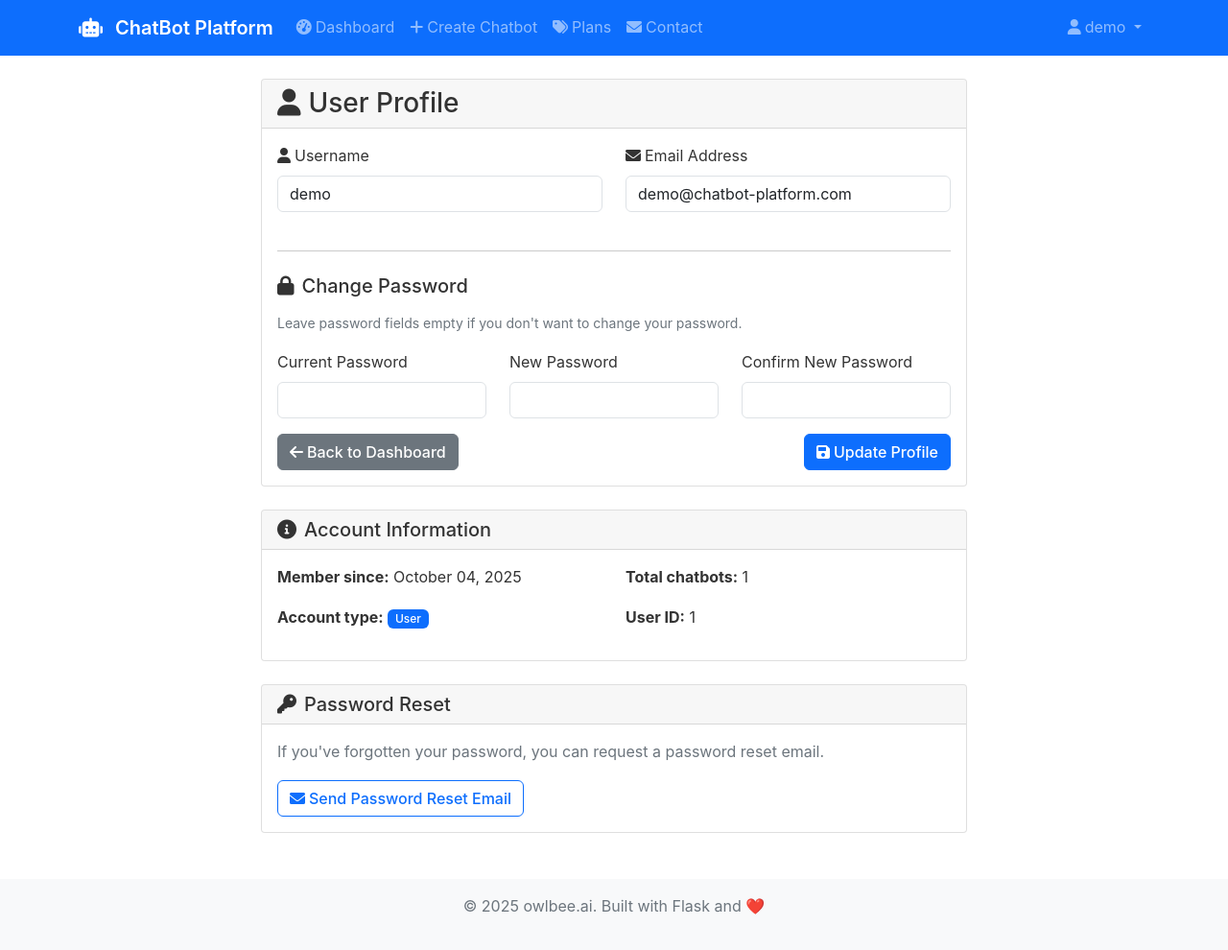
After one commit to hifarrer/chatbot-platform, a Flask app: page /profile in a window 1280 px wide. The commit adds this page. Shown: the whole page at 96% size. Run offline with Flask 3, Linux system fonts and the light colour scheme; a user stored in the database is signed in; data comes from the database, SQL or seed files in the repository; some libraries are stand-ins or nearby versions.

Commit message:
user profile

```diff
--- a/app.py
+++ b/app.py
@@ -409,10 +409,10 @@ def create_app():
     render_disk_path = os.environ.get('RENDER_DISK_PATH', '/uploads')
     if os.path.exists(render_disk_path):
         app.config['UPLOAD_FOLDER'] = render_disk_path
-        print(f"✅ Using Render disk: {render_disk_path}")
+        print(f"Using Render disk: {render_disk_path}")
     else:
         app.config['UPLOAD_FOLDER'] = 'uploads'
-        print(f"⚠️  Render disk not found at {render_disk_path}, using local: uploads")
+        print(f"WARNING: Render disk not found at {render_disk_path}, using local: uploads")
     app.config['MAX_CONTENT_LENGTH'] = 16 * 1024 * 1024  # 16MB max file size
 
     # Create upload directory if it doesn't exist
@@ -750,6 +750,72 @@ Best regards,
                              user_plan=current_user.user_plan,
                              current_chatbot_count=current_chatbot_count,
                              remaining_chatbots=remaining_chatbots)
+
+    @app.route('/profile', methods=['GET', 'POST'])
+    @login_required
+    def profile():
+        if request.method == 'POST':
+            # Handle profile updates
+            username = request.form.get('username', '').strip()
+            email = request.form.get('email', '').strip()
+            current_password = request.form.get('current_password', '').strip()
+            new_password = request.form.get('new_password', '').strip()
+            confirm_password = request.form.get('confirm_password', '').strip()
+
+            # Validate required fields
+            if not username or not email:
+                flash('Username and email are required.', 'error')
+                return render_template('profile.html')
+
+            # Check if username is already taken by another user
+            existing_user = User.query.filter(User.username == username, User.id != current_user.id).first()
+            if existing_user:
+                flash('Username is already taken.', 'error')
+                return render_template('profile.html')
+
+            # Check if email is already taken by another user
+            existing_email = User.query.filter(User.email == email, User.id != current_user.id).first()
+            if existing_email:
+                flash('Email is already taken.', 'error')
+                return render_template('profile.html')
+
+            # Update basic profile info
+            current_user.username = username
+            current_user.email = email
+
+            # Handle password change if provided
+            if new_password:
+                if not current_password:
+                    flash('Current password is required to change password.', 'error')
+                    return render_template('profile.html')
+
+                # Verify current password
+                if not check_password_hash(current_user.password_hash, current_password):
+                    flash('Current password is incorrect.', 'error')
+                    return render_template('profile.html')
+
+                if new_password != confirm_password:
+                    flash('New passwords do not match.', 'error')
+                    return render_template('profile.html')
+
+                if len(new_password) < 6:
+                    flash('New password must be at least 6 characters long.', 'error')
+                    return render_template('profile.html')
+
+                # Update password
+                current_user.password_hash = generate_password_hash(new_password)
+                flash('Password updated successfully.', 'success')
+
+            try:
+                db.session.commit()
+                flash('Profile updated successfully.', 'success')
+                return redirect(url_for('profile'))
+            except Exception as e:
+                db.session.rollback()
+                flash(f'Failed to update profile. Please try again. Error: {str(e)}', 'error')
+                return render_template('profile.html')
+
+        return render_template('profile.html')
 
     @app.route('/create_chatbot', methods=['GET', 'POST'])
     @login_required
--- a/templates/base.html
+++ b/templates/base.html
@@ -61,6 +61,10 @@
                                 <i class="fas fa-user me-1"></i>{{ current_user.username }}
                             </a>
                             <ul class="dropdown-menu">
+                                <li><a class="dropdown-item" href="{{ url_for('profile') }}">
+                                    <i class="fas fa-user-edit me-1"></i>Profile
+                                </a></li>
+                                <li><hr class="dropdown-divider"></li>
                                 <li><a class="dropdown-item" href="{{ url_for('logout') }}">
                                     <i class="fas fa-sign-out-alt me-1"></i>Logout
                                 </a></li>
--- /dev/null
+++ b/templates/profile.html
@@ -0,0 +1,166 @@
+{% extends "base.html" %}
+
+{% block title %}Profile - {{ site_settings.site_title if site_settings else 'owlbee.ai' }}{% endblock %}
+
+{% block content %}
+<div class="row justify-content-center">
+    <div class="col-md-8">
+        <div class="card">
+            <div class="card-header">
+                <h3 class="card-title mb-0">
+                    <i class="fas fa-user me-2"></i>User Profile
+                </h3>
+            </div>
+            <div class="card-body">
+                <form method="POST">
+                    <div class="row">
+                        <div class="col-md-6">
+                            <div class="mb-3">
+                                <label for="username" class="form-label">
+                                    <i class="fas fa-user me-1"></i>Username
+                                </label>
+                                <input type="text" class="form-control" id="username" name="username"
+                                       value="{{ current_user.username }}" required>
+                            </div>
+                        </div>
+                        <div class="col-md-6">
+                            <div class="mb-3">
+                                <label for="email" class="form-label">
+                                    <i class="fas fa-envelope me-1"></i>Email Address
+                                </label>
+                                <input type="email" class="form-control" id="email" name="email"
+                                       value="{{ current_user.email }}" required>
+                            </div>
+                        </div>
+                    </div>
+
+                    <hr class="my-4">
+                    <h5 class="mb-3">
+                        <i class="fas fa-lock me-2"></i>Change Password
+                    </h5>
+                    <p class="text-muted small">Leave password fields empty if you don't want to change your password.</p>
+
+                    <div class="row">
+                        <div class="col-md-4">
+                            <div class="mb-3">
+                                <label for="current_password" class="form-label">Current Password</label>
+                                <input type="password" class="form-control" id="current_password" name="current_password">
+                            </div>
+                        </div>
+                        <div class="col-md-4">
+                            <div class="mb-3">
+                                <label for="new_password" class="form-label">New Password</label>
+                                <input type="password" class="form-control" id="new_password" name="new_password"
+                                       minlength="6">
+                            </div>
+                        </div>
+                        <div class="col-md-4">
+                            <div class="mb-3">
+                                <label for="confirm_password" class="form-label">Confirm New Password</label>
+                                <input type="password" class="form-control" id="confirm_password" name="confirm_password"
+                                       minlength="6">
+                            </div>
+                        </div>
+                    </div>
+
+                    <div class="d-flex justify-content-between">
+                        <a href="{{ url_for('dashboard') }}" class="btn btn-secondary">
+                            <i class="fas fa-arrow-left me-1"></i>Back to Dashboard
+                        </a>
+                        <button type="submit" class="btn btn-primary">
+                            <i class="fas fa-save me-1"></i>Update Profile
+                        </button>
+                    </div>
+                </form>
+            </div>
+        </div>
+
+        <!-- Account Information Card -->
+        <div class="card mt-4">
+            <div class="card-header">
+                <h5 class="card-title mb-0">
+                    <i class="fas fa-info-circle me-2"></i>Account Information
+                </h5>
+            </div>
+            <div class="card-body">
+                <div class="row">
+                    <div class="col-md-6">
+                        <p><strong>Member since:</strong> {{ current_user.created_at.strftime('%B %d, %Y') }}</p>
+                        <p><strong>Account type:</strong>
+                            {% if current_user.is_admin %}
+                                <span class="badge bg-danger">Administrator</span>
+                            {% else %}
+                                <span class="badge bg-primary">User</span>
+                            {% endif %}
+                        </p>
+                    </div>
+                    <div class="col-md-6">
+                        <p><strong>Total chatbots:</strong> {{ current_user.chatbots|length }}</p>
+                        <p><strong>User ID:</strong> {{ current_user.id }}</p>
+                    </div>
+                </div>
+            </div>
+        </div>
+
+        <!-- Password Reset Card -->
+        <div class="card mt-4">
+            <div class="card-header">
+                <h5 class="card-title mb-0">
+                    <i class="fas fa-key me-2"></i>Password Reset
+                </h5>
+            </div>
+            <div class="card-body">
+                <p class="text-muted">If you've forgotten your password, you can request a password reset email.</p>
+                <a href="{{ url_for('forgot_password') }}" class="btn btn-outline-primary">
+                    <i class="fas fa-envelope me-1"></i>Send Password Reset Email
+                </a>
+            </div>
+        </div>
+    </div>
+</div>
+{% endblock %}
+
+{% block scripts %}
+<script>
+document.addEventListener('DOMContentLoaded', function() {
+    // Password validation
+    const newPassword = document.getElementById('new_password');
+    const confirmPassword = document.getElementById('confirm_password');
+
+    function validatePasswords() {
+        if (newPassword.value && confirmPassword.value) {
+            if (newPassword.value !== confirmPassword.value) {
+                confirmPassword.setCustomValidity('Passwords do not match');
+            } else {
+                confirmPassword.setCustomValidity('');
+            }
+        }
+    }
+
+    newPassword.addEventListener('input', validatePasswords);
+    confirmPassword.addEventListener('input', validatePasswords);
+
+    // Form validation
+    const form = document.querySelector('form');
+    form.addEventListener('submit', function(e) {
+        const newPasswordValue = newPassword.value;
+        const confirmPasswordValue = confirmPassword.value;
+        const currentPasswordValue = document.getElementById('current_password').value;
+
+        // If new password is provided, current password is required
+        if (newPasswordValue && !currentPasswordValue) {
+            e.preventDefault();
+            alert('Current password is required to change your password.');
+            return false;
+        }
+
+        // If new password is provided, confirm password must match
+        if (newPasswordValue && newPasswordValue !== confirmPasswordValue) {
+            e.preventDefault();
+            alert('New passwords do not match.');
+            return false;
+        }
+    });
+});
+</script>
+{% endblock %}
```
